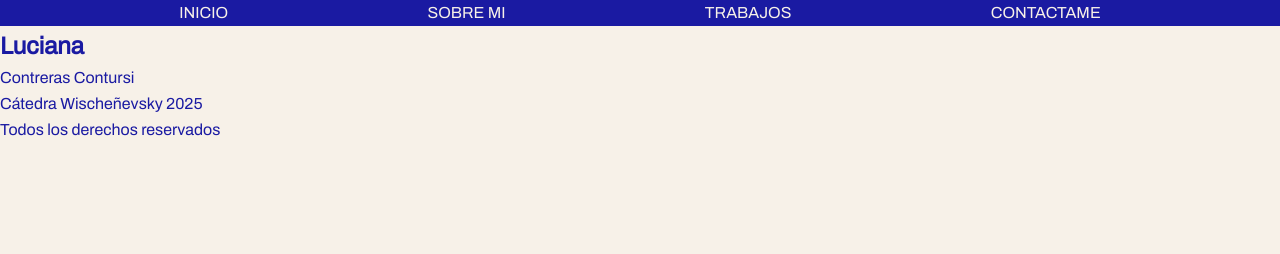
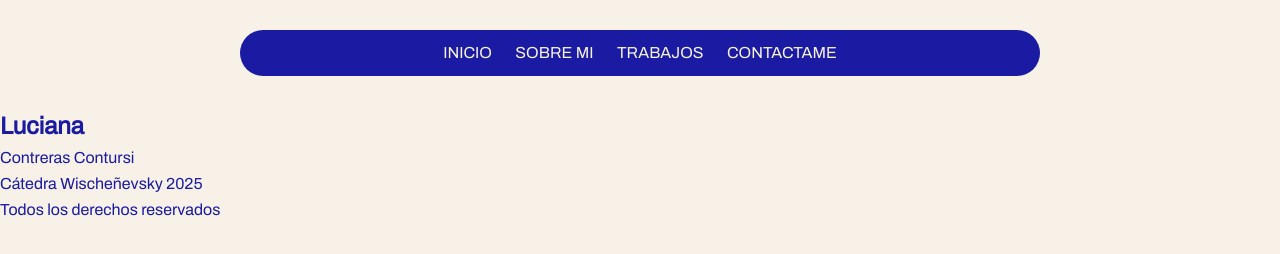
Before and after one commit to lucianacontrerascontursi/portafolio, a plain HTML site: page index.html in a window 1280 px wide. Drawn offline with Linux system fonts and the light colour scheme.

Commit message:
intento de css a la botonera

```diff
--- a/estilos.css
+++ b/estilos.css
@@ -30,27 +30,48 @@
     font-style: normal;
 }
 
-*{
+* {
     font-family: 'Archivo Regular', sans-serif;
     background-color: #F7F1E8;
     color: #1A1AA2;
     box-sizing: border-box;
-    margin: 0;
+    margin: 0px;
     padding: 0;
+    box-sizing: b;
     gap: 20px;
 }
+
 /*empiezan las aplicaciones*/
+
+/*la botonera*/
+header {
+    display: flex;
+    justify-content: center;
+}
+
+ul {
+    background-color: #1A1AA2;
+}
+
+.botonera {
+    background-color: #1A1AA2;
+    color: #F7F1E8;
+    padding: 10px 60px;
+    margin: 30px;
+    display: flex;
+    flex-direction: row;
+    justify-content: space-around;
+    align-items: center;
+    border-radius: 50px;
+    width: 800px;
+}
 
 a {
     text-decoration: none;
     background-color: #1A1AA2;
     color: #F7F1E8;
+    padding: 10px;
+    gap: 20px;
 }
 
-.botonera {
-    background-color: #1A1AA2;
-    color: #F7F1E8;
-    display: flex;
-    justify-content: space-evenly;
-    flex-wrap: wrap;
-}
+/*el footer*/
--- a/index.html
+++ b/index.html
@@ -10,10 +10,12 @@
 <body>
     <header>
         <nav class="botonera">
-            <a href="index.html">INICIO</a>
-            <a href="sobremi.html">SOBRE MI</a>
-            <a href="trabajos.html">TRABAJOS</a>
-            <a href="contactame.html">CONTACTAME</a>
+            <ul>
+                <a href="index.html">INICIO</a>
+                <a href="sobremi.html">SOBRE MI</a>
+                <a href="trabajos.html">TRABAJOS</a>
+                <a href="contactame.html">CONTACTAME</a>
+            </ul>
         </nav>
     </header>
     <main>
```
Also changed, not shown: contactame.html (+4 -0 lines), sobremi.html (+6 -4 lines), trabajos.html (+6 -4 lines).
